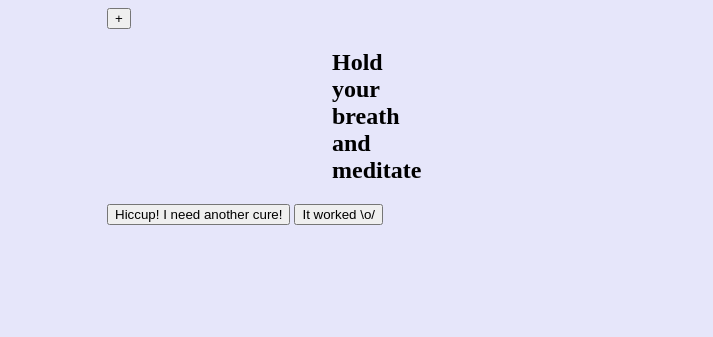
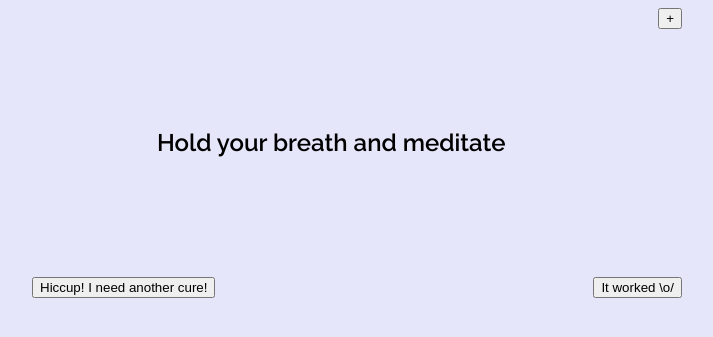
Before and after one commit to DaniSchufeldt/hiccup-helper, a PHP site: page /home.html in a window 1280 px wide. Shown: the top 337 px of the page, without its empty margins (283-996 px from the left). Run offline with PHP 8.4, Linux system fonts and the light colour scheme.

Commit message:
Including new font and styled the home page

```diff
--- a/home.css
+++ b/home.css
@@ -1,13 +1,28 @@
 .home-container {
-  width: 500px;
+  width: 650px;
   margin: 0 auto;
 }
 
+.add-remedy {
+  float: right;
+}
+
 .cure {
-  width: 50px;
+  padding-top: 100px;
+  padding-bottom: 100px;
+  width: 400px;
   margin: 0 auto;
+}
+
+.didnt-work{
+  float: left;
+}
+
+.it-worked{
+  float: right;
 }
 
 body {
   background-color: #E6E6FA;
+  font-family: 'Raleway', sans-serif; font-weight: 600;
 }
--- a/home.html
+++ b/home.html
@@ -2,12 +2,13 @@
 <html>
   <head>
     <link href="home.css" rel="stylesheet">
+    <link href='http://fonts.googleapis.com/css?family=Raleway:400,300,200,600' rel='stylesheet' type='text/css'>
     <meta charset="utf-8">
     <title>Hiccup Helper</title>
   </head>
   <body>
     <div class="home-container">
-      <div>
+      <div class="add-remedy">
         <form action="remedy.html">
         <input type="submit" value="+">
         </form>
@@ -15,8 +16,10 @@
       <div class="cure">
           <h2>Hold your breath and meditate</h2>
       </div>
-      <div>
+      <div class="didnt-work">
           <button type="button">Hiccup! I need another cure!</button>
+      </div>
+      <div class="it-worked">
           <button type="button">It worked \o/</button>
       </div>
     </div>
--- a/remedy.css
+++ b/remedy.css
@@ -1,3 +1,5 @@
+
 body {
-  background-color: #FFF0F5
+  background-color: #FFF0F5;
+  font-family: 'Raleway', sans-serif; font-weight: 600;
 }
--- a/remedy.html
+++ b/remedy.html
@@ -3,10 +3,12 @@
   <head>
     <meta charset="utf-8">
     <link href="remedy.css" rel="stylesheet">
+    <link href='http://fonts.googleapis.com/css?family=Raleway:400,300,200,600' rel='stylesheet' type='text/css'>
     <title>What's your remedy?</title>
   </head>
   <body>
+    <div style="width:350px; margin:0 auto;">
     <h2> What's your remedy?</h2>
-    <textarea rows="4" cols="50"></textarea>
+    <textarea rows="10" cols="50"></textarea>
   </body>
 </html>
```
